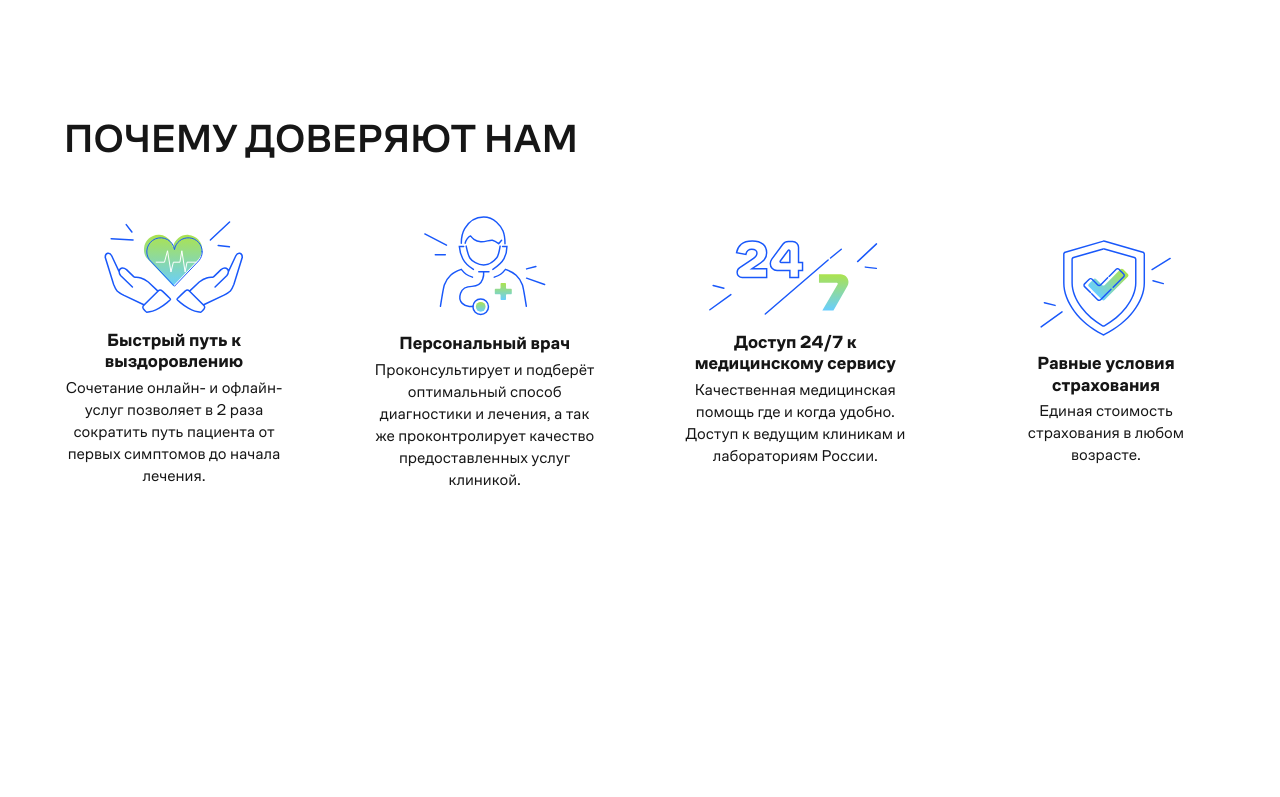
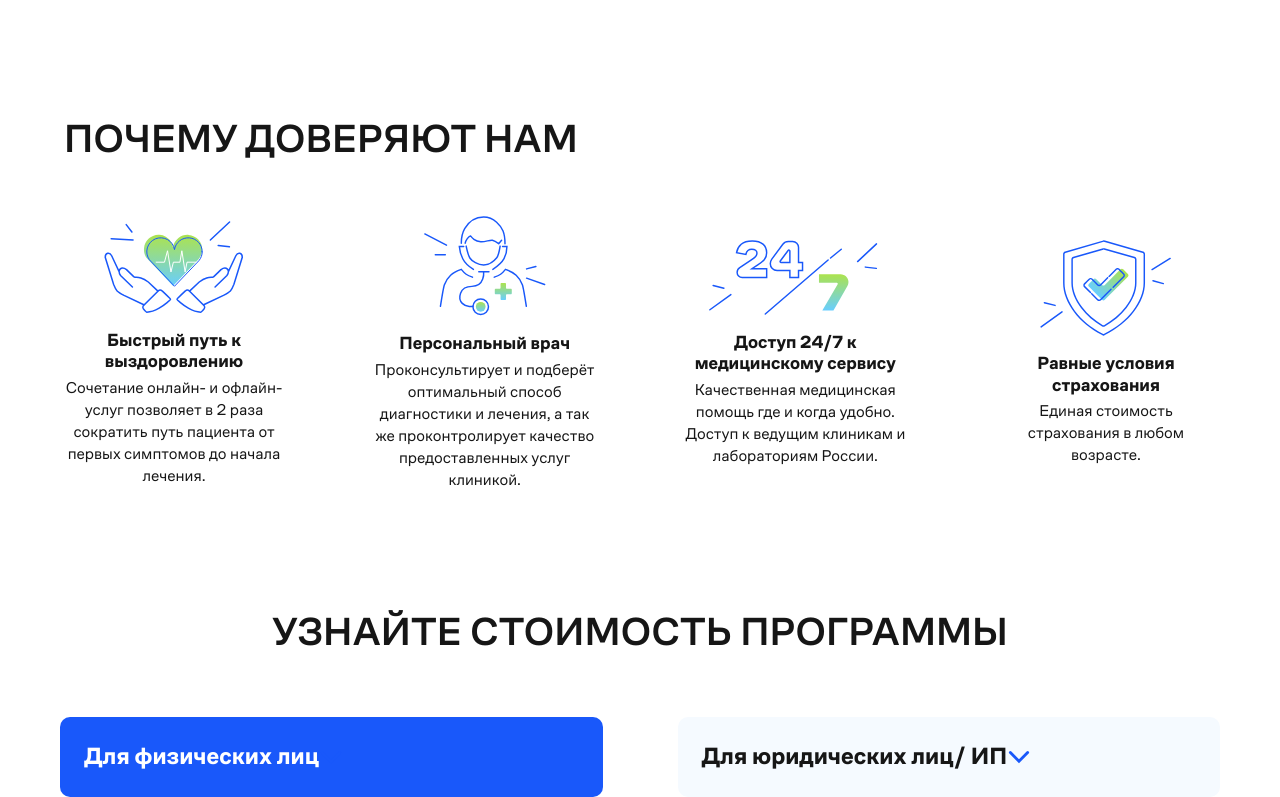
Before and after one commit to abrusdev/web-health-course, a Next.js app: page / in a window 1280 px wide. Shown: the part 1685-2482 px from the top of the page. Before the commit the page ends 2176 px from the top, so only its background shows below. Built offline with nearby package versions, Linux system fonts and the light colour scheme.

Commit message:
add: MainCost

```diff
--- /dev/null
+++ b/components/main-cost/index.jsx
@@ -0,0 +1,25 @@
+import classes from "./index.module.css";
+import Container from "@/components/container";
+import MainCostTab from "@/components/main-cost/tab.index";
+import { useState } from "react";
+
+function MainCost() {
+  const [selectedTab, setSelectedTab] = useState(0);
+
+  const handleTabSelect = (tab) => {
+    setSelectedTab(tab)
+  }
+
+  return (
+    <Container className={classes.content}>
+      <h2>Узнайте стоимость программы</h2>
+
+      <div className={classes.tabsContent}>
+        <MainCostTab title='Для физических лиц' isActive={selectedTab === 0} onClick={() => handleTabSelect(0)} />
+        <MainCostTab title='Для юридических лиц/ ИП' isActive={selectedTab === 1} onClick={() => handleTabSelect(1)} />
+      </div>
+    </Container>
+  )
+}
+
+export default MainCost
--- /dev/null
+++ b/components/main-cost/index.module.css
@@ -0,0 +1,17 @@
+.content {
+    margin-top: 112px;
+
+    display: flex;
+    flex-direction: column;
+    align-items: center;
+}
+
+.tabsContent {
+    margin-top: 58px;
+
+    width: 100%;
+
+    display: flex;
+    justify-content: space-between;
+    column-gap: 75px;
+}
--- /dev/null
+++ b/components/main-cost/tab.index.jsx
@@ -0,0 +1,16 @@
+import classes from "./tab.module.css";
+import { cn } from "@/utils";
+import Image from "next/image";
+
+function MainCostTab({ title, isActive, onClick }) {
+
+  return (
+    <div className={cn(classes.content, isActive && classes.activeContent)}>
+      <p className={cn(classes.title, isActive && classes.activeTitle)}>{title}</p>
+
+      <Image src="/icons/ic_pointer_bottom.svg" alt="bottom pointer" width={24} height={24} />
+    </div>
+  );
+}
+
+export default MainCostTab;
--- /dev/null
+++ b/components/main-cost/tab.module.css
@@ -0,0 +1,27 @@
+.content {
+    height: 80px;
+
+    flex: 1;
+    display: flex;
+    align-items: center;
+    padding: 024px;
+
+    background: #F5FAFF;
+    border-radius: 10px;
+}
+
+.activeContent {
+    background: linear-gradient(0deg, #1958FA, #1958FA), #F5FAFF;
+}
+
+.title {
+    font-weight: 700;
+    font-size: 24px;
+    line-height: 120%;
+
+    color: #161616;
+}
+
+.activeTitle {
+    color: #FFFFFF;
+}
--- a/pages/index.jsx
+++ b/pages/index.jsx
@@ -2,6 +2,7 @@ import MainNav from "@/components/main-nav";
 import MainHeader from "@/components/main-header";
 import MainInclusions from "@/components/main-inclusions";
 import MainCredibility from "@/components/main-credibility";
+import MainCost from "@/components/main-cost";
 
 function HomePage() {
   return (
@@ -13,6 +14,8 @@ function HomePage() {
       <MainInclusions />
 
       <MainCredibility />
+
+      <MainCost />
     </>
   )
 }
```
Also changed, not shown: components/main-cost/payment.jsx (added), components/main-cost/payment.module.css (added), components/main-cost/registration.jsx (added), components/main-cost/registration.module.css (added), components/main-cost/tariff.jsx (added), components/main-cost/tariff.module.css (added), public/icons/ic_pointer_bottom.svg (added).
